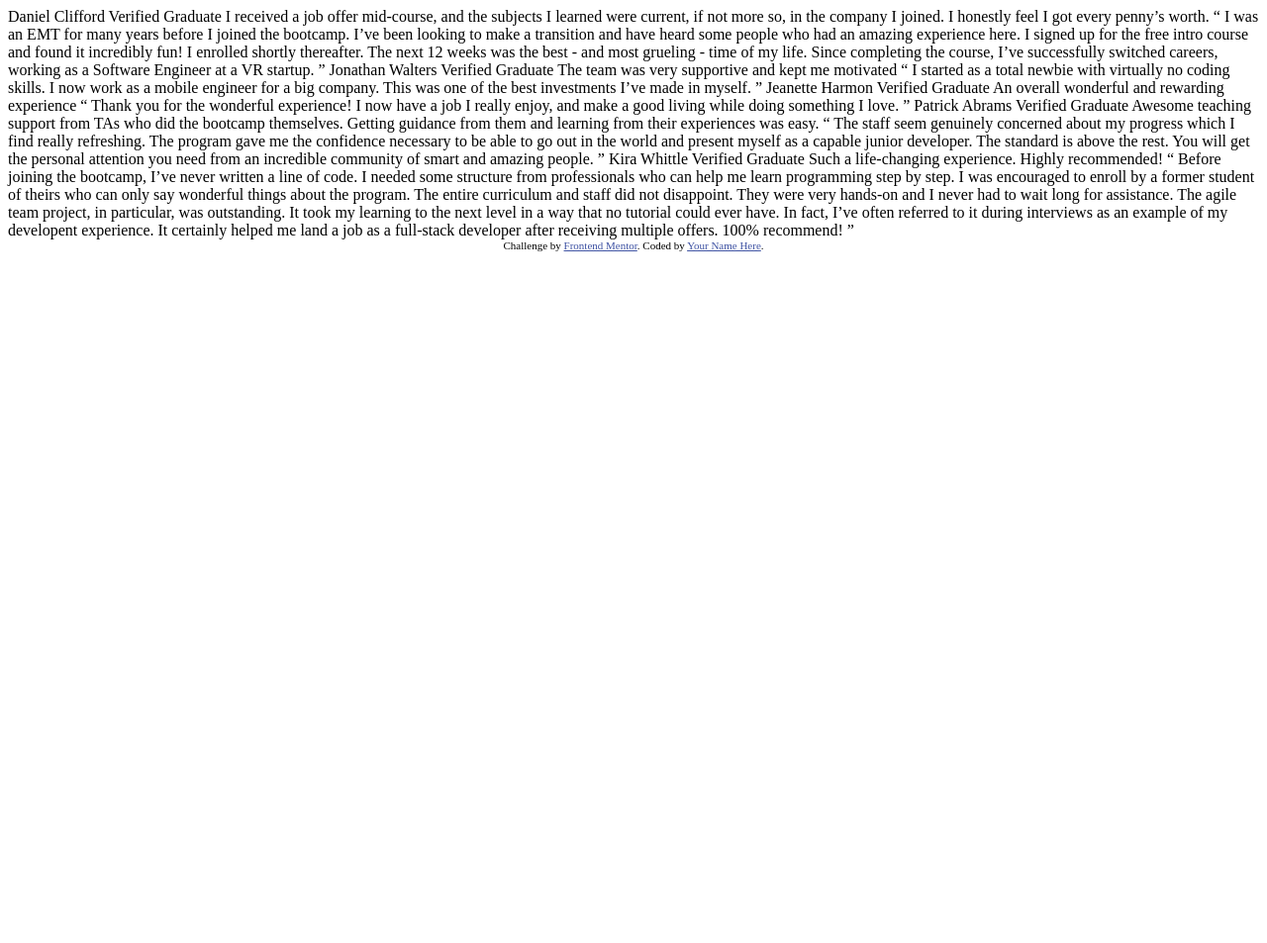
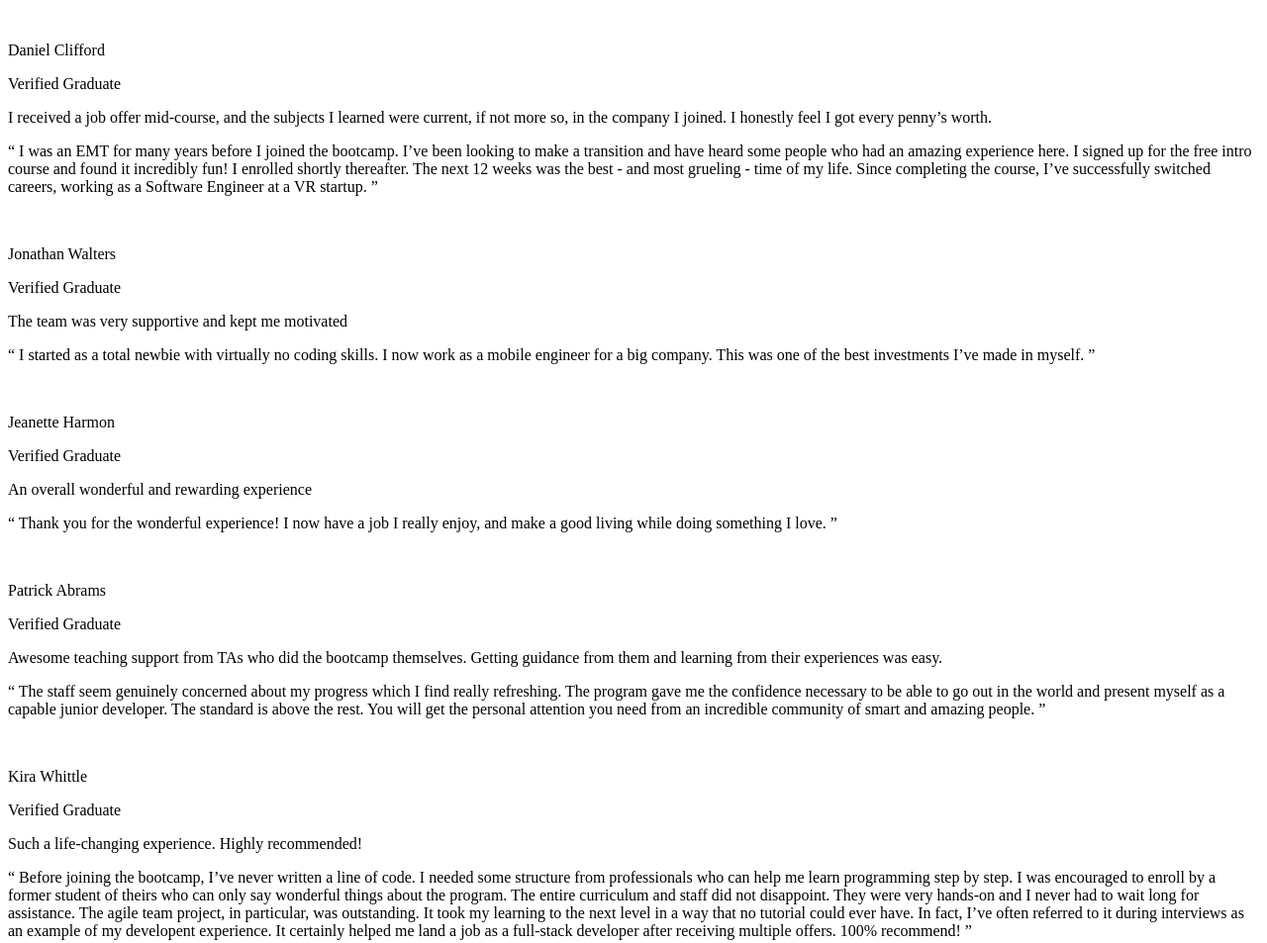
Before and after one commit to emiliojosecalvo/testimonials-grid-section, a plain HTML site: page index.html in a window 1280 px wide. Shown: the whole page at 99% size. Before the commit the page ends 800 px from the top, so only its background shows below. Drawn offline with Linux system fonts and the light colour scheme.

Commit message:
set up HTML file

```diff
--- a/index.html
+++ b/index.html
@@ -1,76 +1,98 @@
 <!DOCTYPE html>
 <html lang="en">
+
 <head>
   <meta charset="UTF-8">
-  <meta name="viewport" content="width=device-width, initial-scale=1.0"> <!-- displays site properly based on user's device -->
+  <meta name="viewport" content="width=device-width, initial-scale=1.0">
+  <link rel="icon" type="image/png" sizes="32x32" href="./images/favicon-32x32.png">
+  <link rel="preconnect" href="https://fonts.googleapis.com">
+  <link rel="preconnect" href="https://fonts.gstatic.com" crossorigin>
+  <link href="https://fonts.googleapis.com/css2?family=Barlow+Semi+Condensed:wght@500;600&display=swap"
+    rel="stylesheet">
+  <link rel="stylesheet" href="styles.css">
+  <title>Testimonial</title>
+</head>
 
-  <link rel="icon" type="image/png" sizes="32x32" href="./images/favicon-32x32.png">
-
-  <title>Frontend Mentor | [Challenge Name Here]</title>
-
-  <!-- Feel free to remove these styles or customise in your own stylesheet 👍 -->
-  <style>
-    .attribution { font-size: 11px; text-align: center; }
-    .attribution a { color: hsl(228, 45%, 44%); }
-  </style>
-</head>
 <body>
-  Daniel Clifford
-  Verified Graduate
-
-  I received a job offer mid-course, and the subjects I learned were current, if not more so,
-  in the company I joined. I honestly feel I got every penny’s worth.
-
-  “ I was an EMT for many years before I joined the bootcamp. I’ve been looking to make a
+  <main class="main">
+    <section class="container">
+      <div class="testimonial_container">
+        <div class="testimonial_header">
+          <img src="" alt="" class="prof_img">
+          <p class="prof_name">Daniel Clifford</p>
+          <p class="position">Verified Graduate</p>
+        </div>
+        <div class="testimonial_container">
+          <p class="title">I received a job offer mid-course, and the subjects I learned were current, if not more so,
+            in the company I joined. I honestly feel I got every penny’s worth.</p>
+          <p class="content">“ I was an EMT for many years before I joined the bootcamp. I’ve been looking to make a
             transition and have heard some people who had an amazing experience here. I signed up
             for the free intro course and found it incredibly fun! I enrolled shortly thereafter.
             The next 12 weeks was the best - and most grueling - time of my life. Since completing
-  the course, I’ve successfully switched careers, working as a Software Engineer at a VR startup. ”
-
-  Jonathan Walters
-  Verified Graduate
-
-  The team was very supportive and kept me motivated
-
-  “ I started as a total newbie with virtually no coding skills. I now work as a mobile engineer
-  for a big company. This was one of the best investments I’ve made in myself. ”
-
-  Jeanette Harmon
-  Verified Graduate
-
-  An overall wonderful and rewarding experience
-
-  “ Thank you for the wonderful experience! I now have a job I really enjoy, and make a good living
-  while doing something I love. ”
-
-  Patrick Abrams
-  Verified Graduate
-
-  Awesome teaching support from TAs who did the bootcamp themselves. Getting guidance from them and
-  learning from their experiences was easy.
-
-  “ The staff seem genuinely concerned about my progress which I find really refreshing. The program
-  gave me the confidence necessary to be able to go out in the world and present myself as a capable
+            the course, I’ve successfully switched careers, working as a Software Engineer at a VR startup. ”</p>
+        </div>
+      </div>
+      <div class="testimonial_container">
+        <div class="testimonial_header">
+          <img src="" alt="" class="prof_img">
+          <p class="prof_name"> Jonathan Walters </p>
+          <p class="position">Verified Graduate</p>
+        </div>
+        <div class="testimonial_container">
+          <p class="title"> The team was very supportive and kept me motivated </p>
+          <p class="content">“ I started as a total newbie with virtually no coding skills. I now work as a mobile
+            engineer
+            for a big company. This was one of the best investments I’ve made in myself. ”</p>
+        </div>
+      </div>
+      <div class="testimonial_container">
+        <div class="testimonial_header">
+          <img src="" alt="" class="prof_img">
+          <p class="prof_name"> Jeanette Harmon </p>
+          <p class="position">Verified Graduate</p>
+        </div>
+        <div class="testimonial_container">
+          <p class="title"> An overall wonderful and rewarding experience </p>
+          <p class="content">“ Thank you for the wonderful experience! I now have a job I really enjoy, and make a good
+            living while doing something I love. ”</p>
+        </div>
+      </div>
+      <div class="testimonial_container">
+        <div class="testimonial_header">
+          <img src="" alt="" class="prof_img">
+          <p class="prof_name"> Patrick Abrams </p>
+          <p class="position">Verified Graduate</p>
+        </div>
+        <div class="testimonial_container">
+          <p class="title"> Awesome teaching support from TAs who did the bootcamp themselves. Getting guidance from
+            them and learning from their experiences was easy.</p>
+          <p class="content">“ The staff seem genuinely concerned about my progress which I find really refreshing. The
+            program gave me the confidence necessary to be able to go out in the world and present myself as a capable
             junior developer. The standard is above the rest. You will get the personal attention you need from
-  an incredible community of smart and amazing people. ”
-
-  Kira Whittle
-  Verified Graduate
-
-  Such a life-changing experience. Highly recommended!
-
-  “ Before joining the bootcamp, I’ve never written a line of code. I needed some structure from
+            an incredible community of smart and amazing people. ”</p>
+        </div>
+      </div>
+      <div class="testimonial_container">
+        <div class="testimonial_header">
+          <img src="" alt="" class="prof_img">
+          <p class="prof_name"> Kira Whittle </p>
+          <p class="position">Verified Graduate</p>
+        </div>
+        <div class="testimonial_container">
+          <p class="title">Such a life-changing experience. Highly recommended!</p>
+          <p class="content">“ Before joining the bootcamp, I’ve never written a line of code. I needed some structure
+            from
             professionals who can help me learn programming step by step. I was encouraged to enroll by a former
             student of theirs who can only say wonderful things about the program. The entire curriculum and staff
             did not disappoint. They were very hands-on and I never had to wait long for assistance. The agile team
             project, in particular, was outstanding. It took my learning to the next level in a way that no tutorial
             could ever have. In fact, I’ve often referred to it during interviews as an example of my developent
             experience. It certainly helped me land a job as a full-stack developer after receiving multiple offers.
-  100% recommend! ”
+            100% recommend! ”</p>
+        </div>
+      </div>
+    </section>
+  </main>
+</body>
 
-  <div class="attribution">
-    Challenge by <a href="https://www.frontendmentor.io?ref=challenge" target="_blank">Frontend Mentor</a>.
-    Coded by <a href="#">Your Name Here</a>.
-  </div>
-</body>
 </html>
--- /dev/null
+++ b/styles.css
@@ -0,0 +1,4 @@
+/*
+font-family: 'Barlow Semi Condensed', sans-serif;
+- Font size: 13px
+*/
```
Lines whose indentation alone changed are shown as unchanged.
